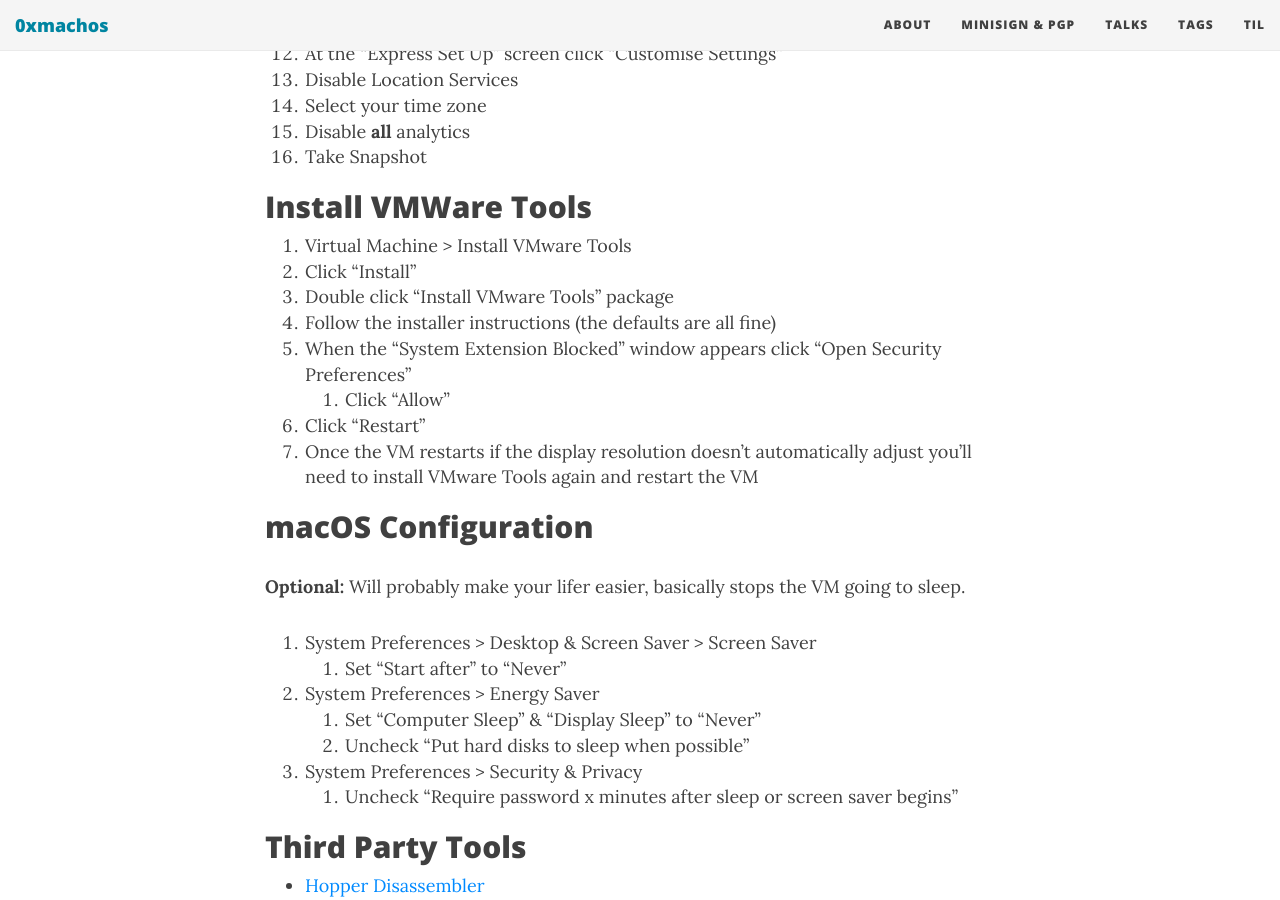
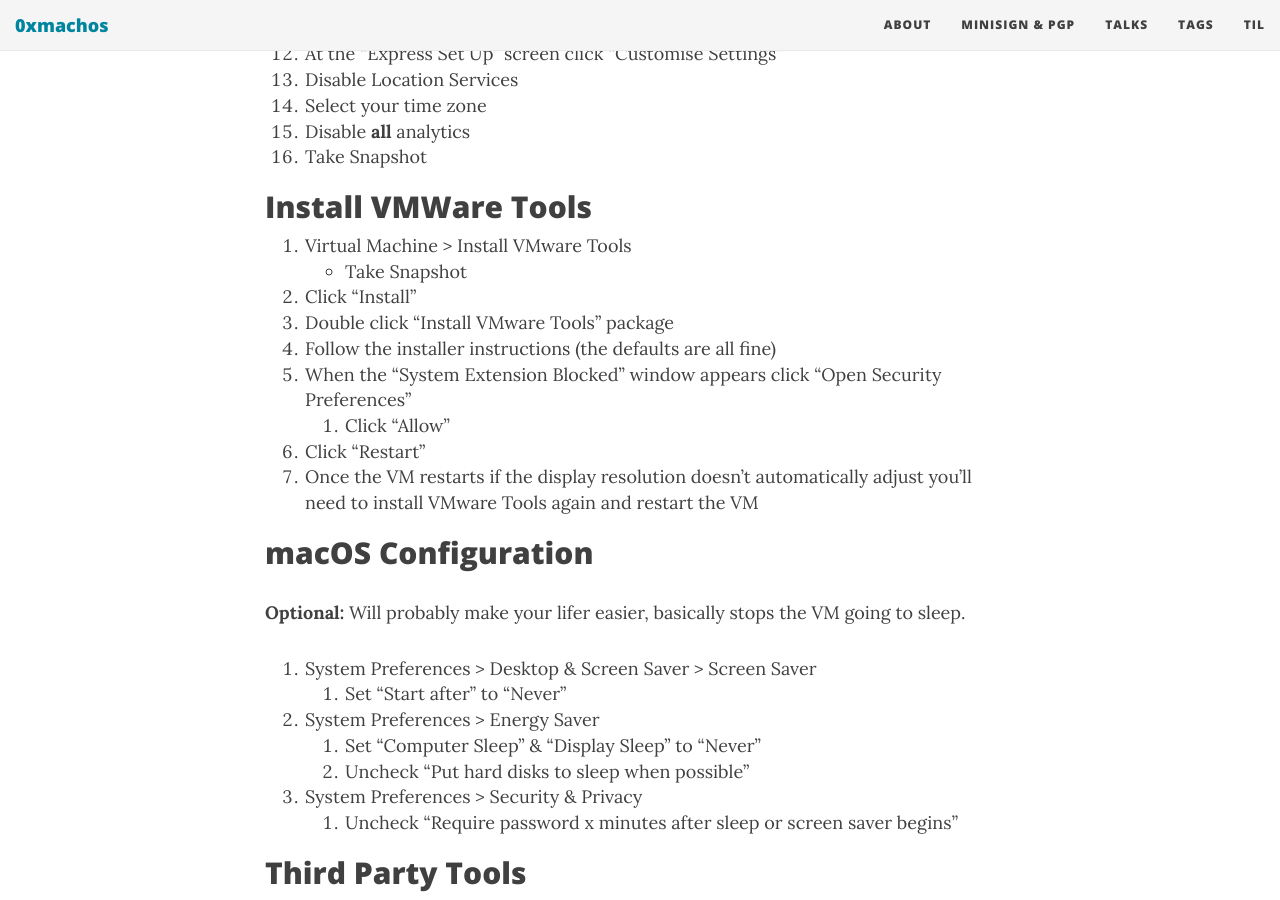
Before and after one commit to 0xmachos/0xmachos.github.io, a Jekyll site: the page built from _posts/2020-05-24-VMware-Fusion-macOS-Research-VM.md, in a window 1280 px wide and 900 px high, scrolled down 2235 px. Built offline with Jekyll 4.4.1, drawn with Linux system fonts in a browser that asks for light colours; nearby versions of some CDN libraries.

Commit message:
Install VMWare Tools: Add Take Snapshot

```diff
--- a/_posts/2020-05-24-VMware-Fusion-macOS-Research-VM.md
+++ b/_posts/2020-05-24-VMware-Fusion-macOS-Research-VM.md
@@ -81,6 +81,7 @@
 ## Install VMWare Tools
 
 1. Virtual Machine > Install VMware Tools
+ * Take Snapshot
 2. Click “Install”
 3. Double click “Install VMware Tools” package
 4. Follow the installer instructions (the defaults are all fine)
```
